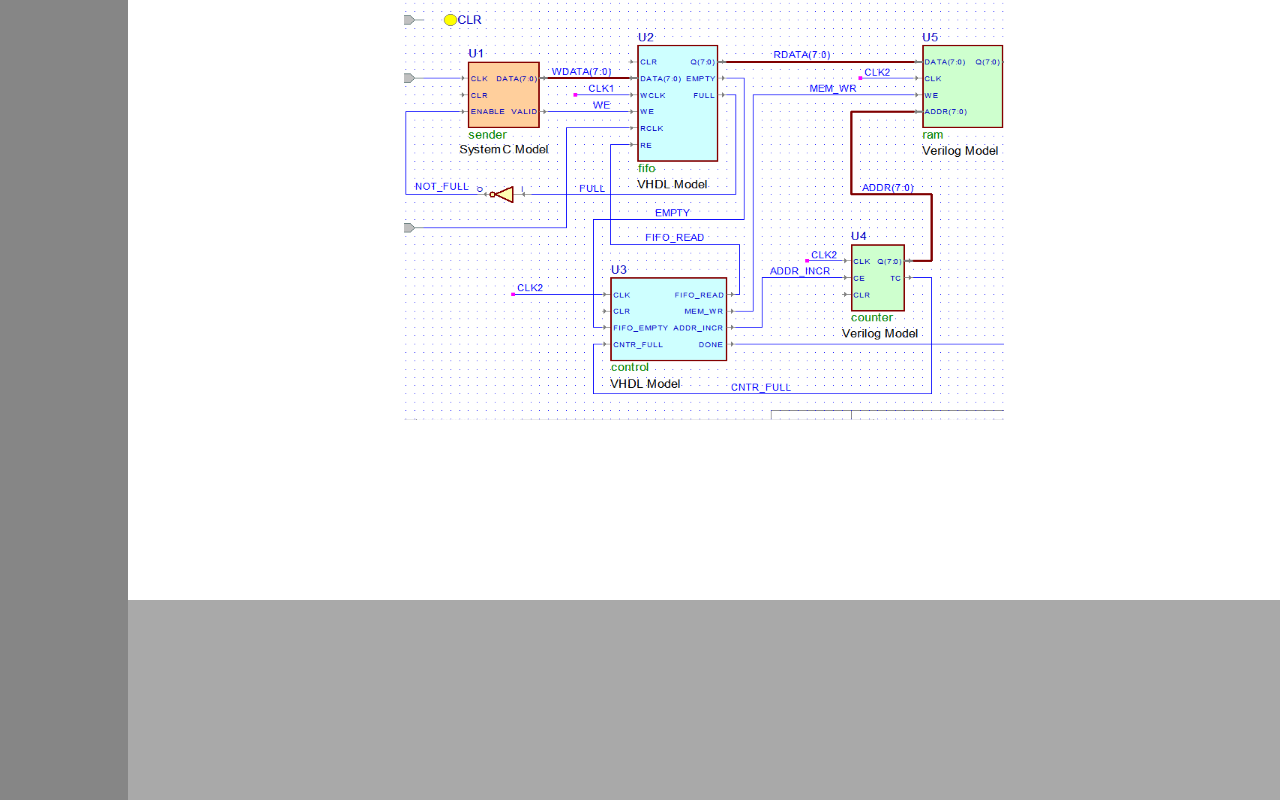
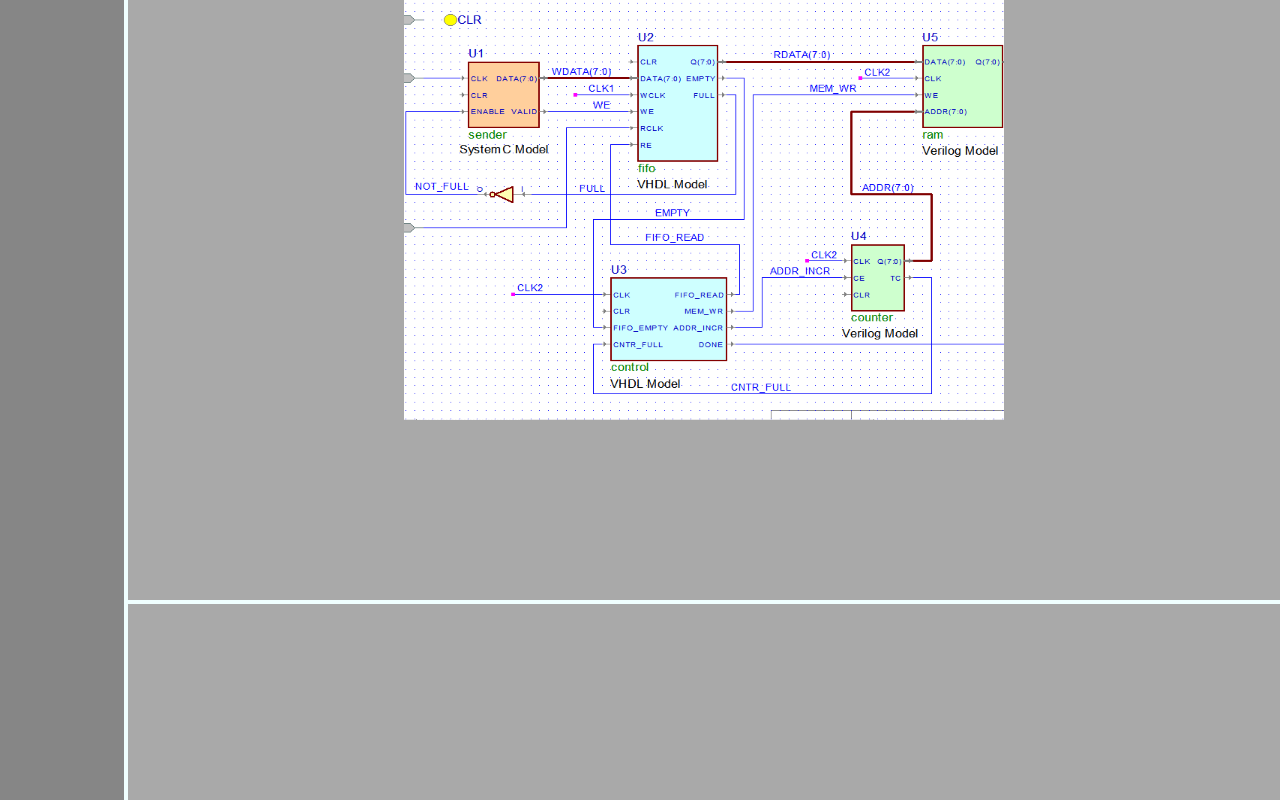
Before and after one commit to diesisfox/ECE496, an Electron app: page my-electron-app/windows/main_window/main_window.html in a window 1280 px wide. Drawn offline with Linux system fonts and the light colour scheme.

Commit message:
added inside borders and background for center panel

```diff
--- a/my-electron-app/windows/main_window/style.css
+++ b/my-electron-app/windows/main_window/style.css
@@ -18,21 +18,24 @@
 .page-center {
     height: 75%;
     margin-bottom: 0;
+    background: darkgray;
 }
 
 .page-left-menu {
+    box-sizing: border-box;
     height: 100%;
     width: 10%;
     background: rgb(134, 134, 134);
-    border: 40px;
-    border-color: azure;
+    border-right: 4px solid azure;
     float: left;
 }
 
 .page-bottom {
+    box-sizing: border-box;
     margin-top: 0px;
     height: 25%;
     background: darkgray;
+    border-top: 4px solid azure;
 }
 
 .model-img {
```
